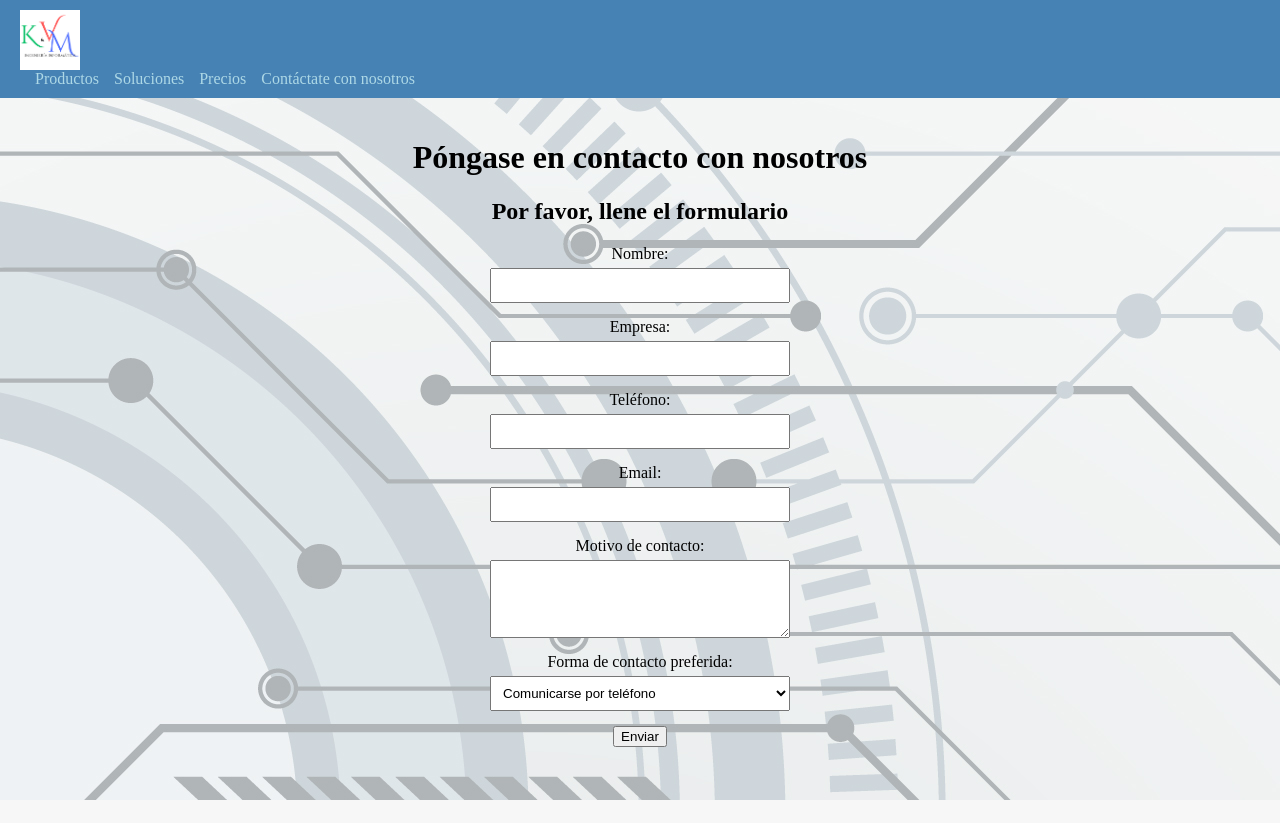
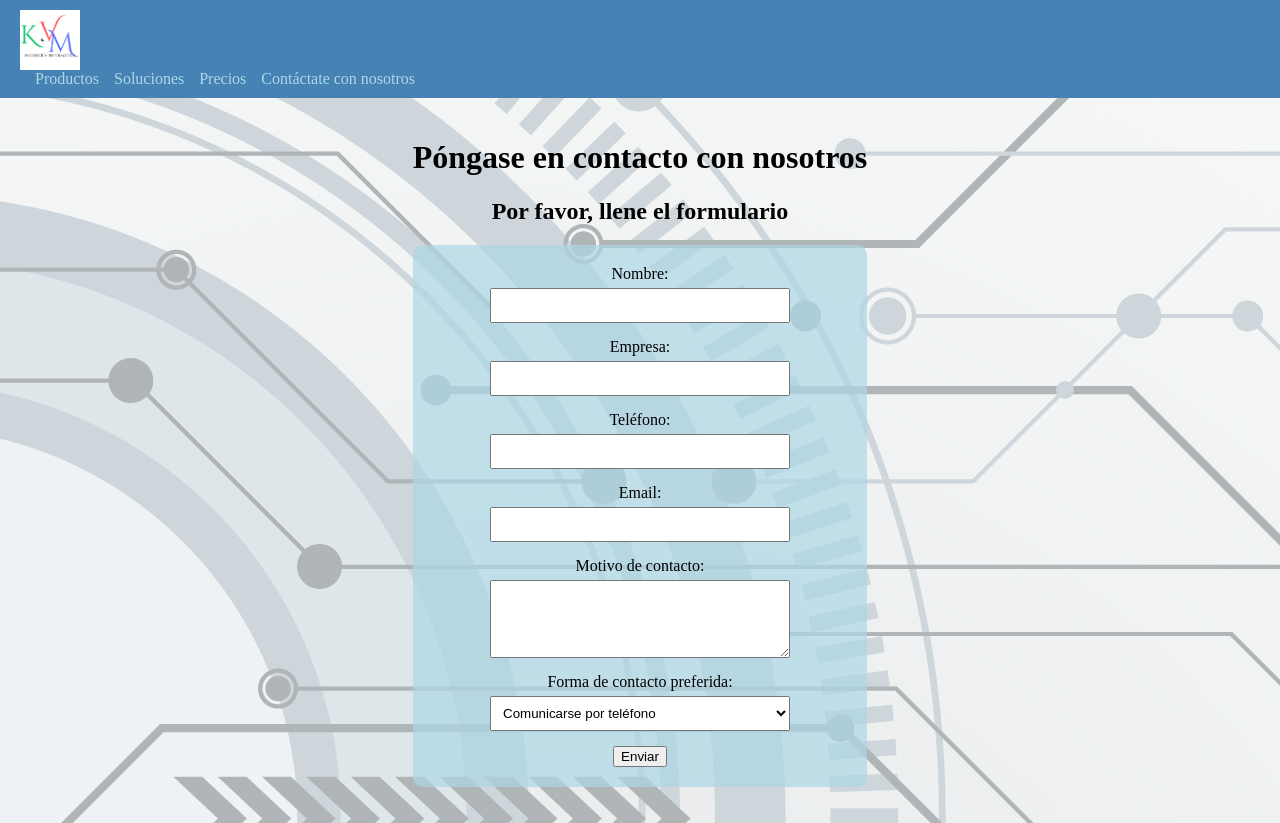
Before and after one commit to kyvminfor/Pagina_web_k_y_v_m, a Django app: page /conctacto in a window 1280 px wide. Before the commit the page ends 800 px from the top, so only its background shows below. Run offline with Django 4.2, Linux system fonts and the light colour scheme.

Commit message:
Fondo semi trasparente para formulario completo

```diff
--- a/static/css/formulario.css
+++ b/static/css/formulario.css
@@ -1,13 +1,13 @@
 form {
-    display: flex;
-    flex-direction: column;
-    align-items: center;
+    background-color: rgba(173, 216, 230, 0.7); /* Fondo celeste semi transparente */
+    padding: 20px; /* Ajusta según tus necesidades */
+    border-radius: 10px; /* Bordes redondeados */
 }
 
 .nombre.contacto {
     display: block;
     margin-bottom: 5px;
-    color: #000000;
+    color: #000000; /* Color blanco para los labels */
 }
 
 .input {
@@ -15,7 +15,6 @@ form {
     padding: 8px;
     margin-bottom: 15px;
 }
-
 /* Estilos para pantallas grandes (computadoras) */
 @media (min-width: 1024px) {
     .input {
--- a/templates/Inicio/contacto.html
+++ b/templates/Inicio/contacto.html
@@ -7,7 +7,7 @@
     <h1>Póngase en contacto con nosotros</h1>
     <h2>Por favor, llene el formulario</h2>
 
-    <form method="post" action="{% url 'contacto' %}">
+    <form method="post" action="{% url 'contacto' %}" class="form">
         {% csrf_token %}
 
         <label for="id_nombre" class="nombre contacto">Nombre:</label>
```
